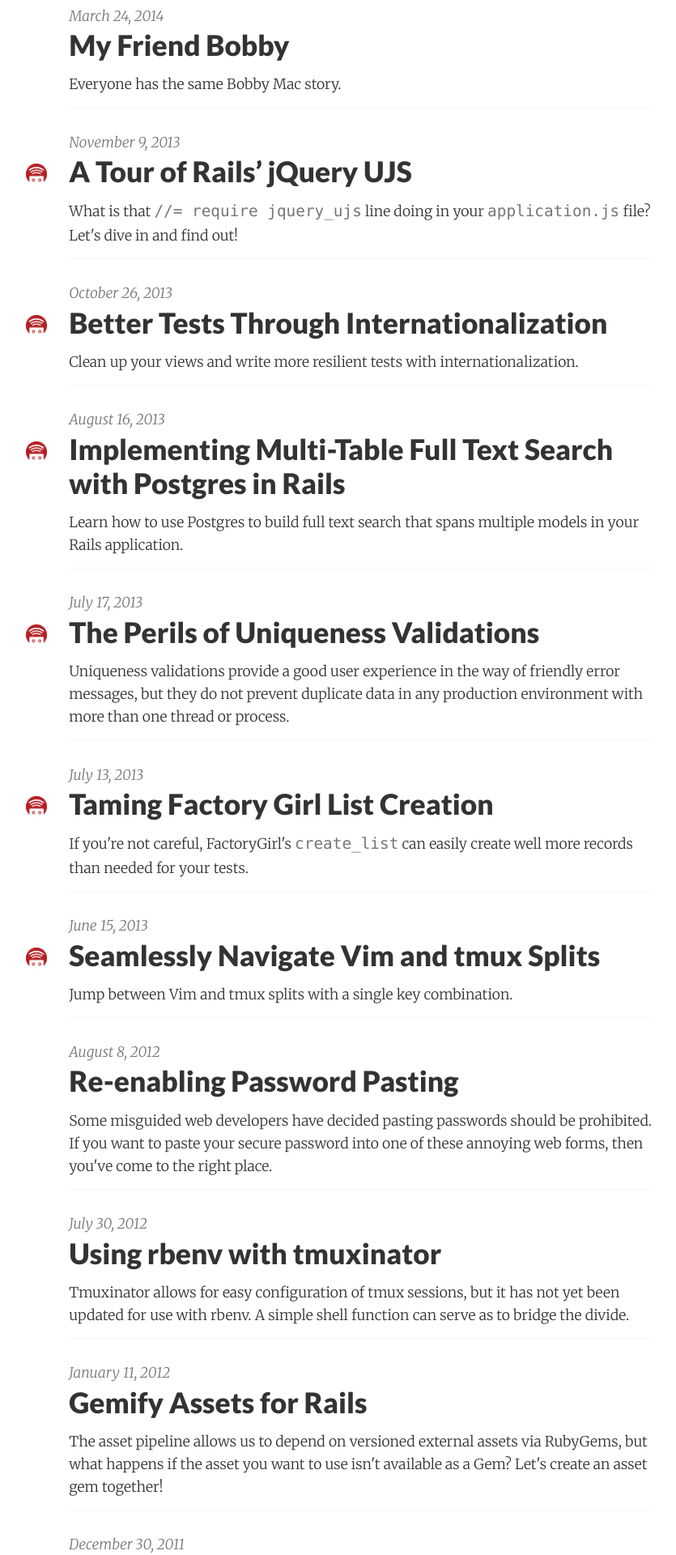
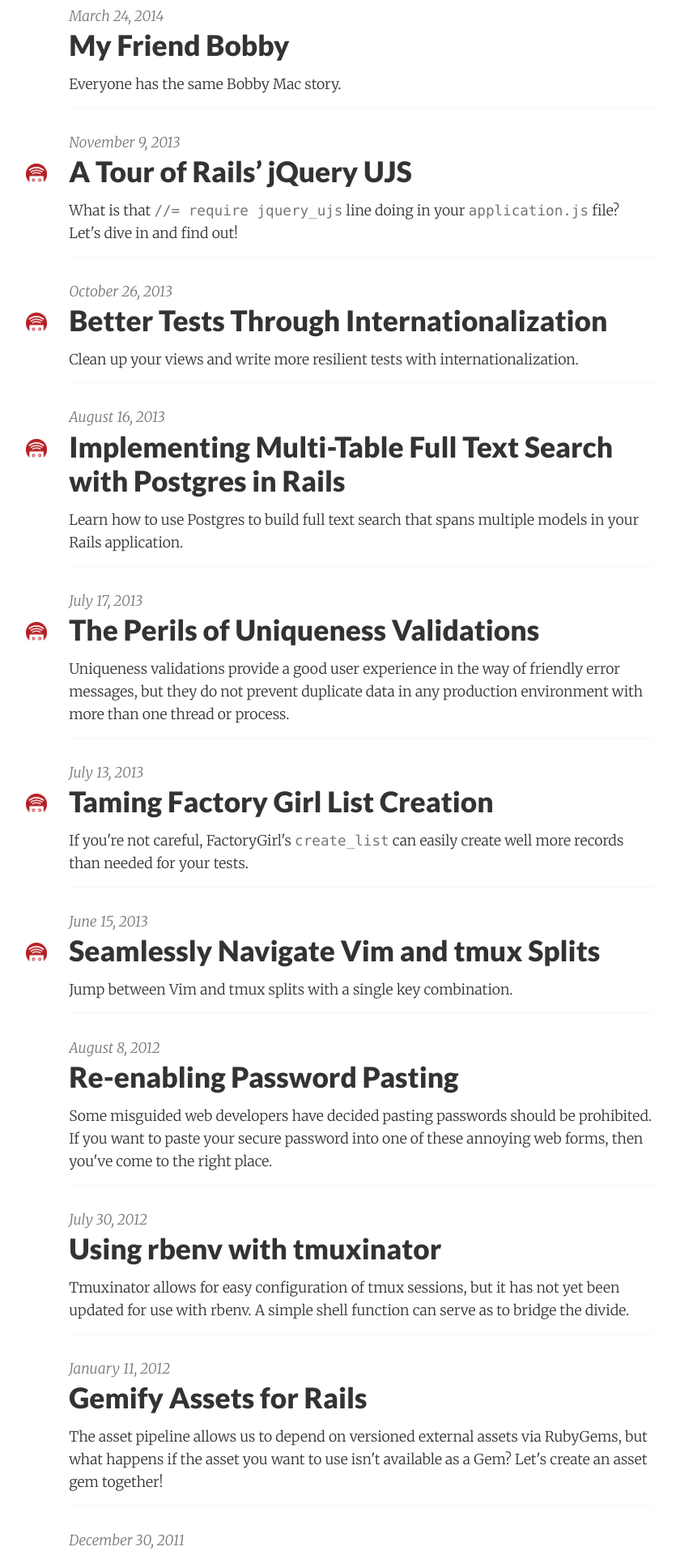
Before and after one commit to derekprior/derekprior.github.io, a Jekyll site: the page built from index.html, in a window 1280 px wide. Shown: the part 2338-4258 px from the top of the page at 81% size, without its empty margins (194-1029 px from the left). Built offline with Jekyll 4.4.1, drawn with Linux system fonts in a browser that asks for light colours; nearby versions of some CDN libraries.

Commit message:
Make code font size smaller

```diff
--- a/_sass/base/_code.scss
+++ b/_sass/base/_code.scss
@@ -1,7 +1,6 @@
 code {
   color: $light-gray;
   font-family: Menlo, Monaco, "Courier New", monospace;
-  font-size: $base-font-size;
 }
 
 pre {
```
